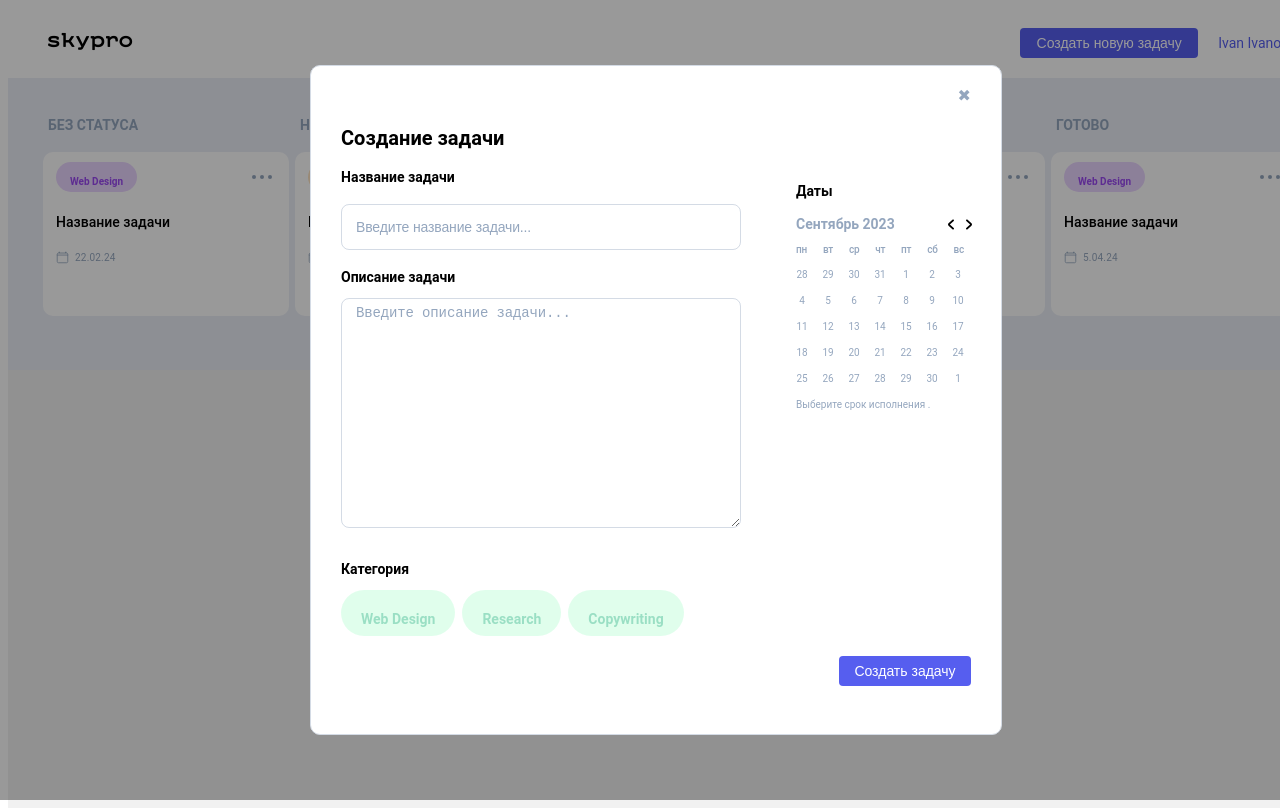
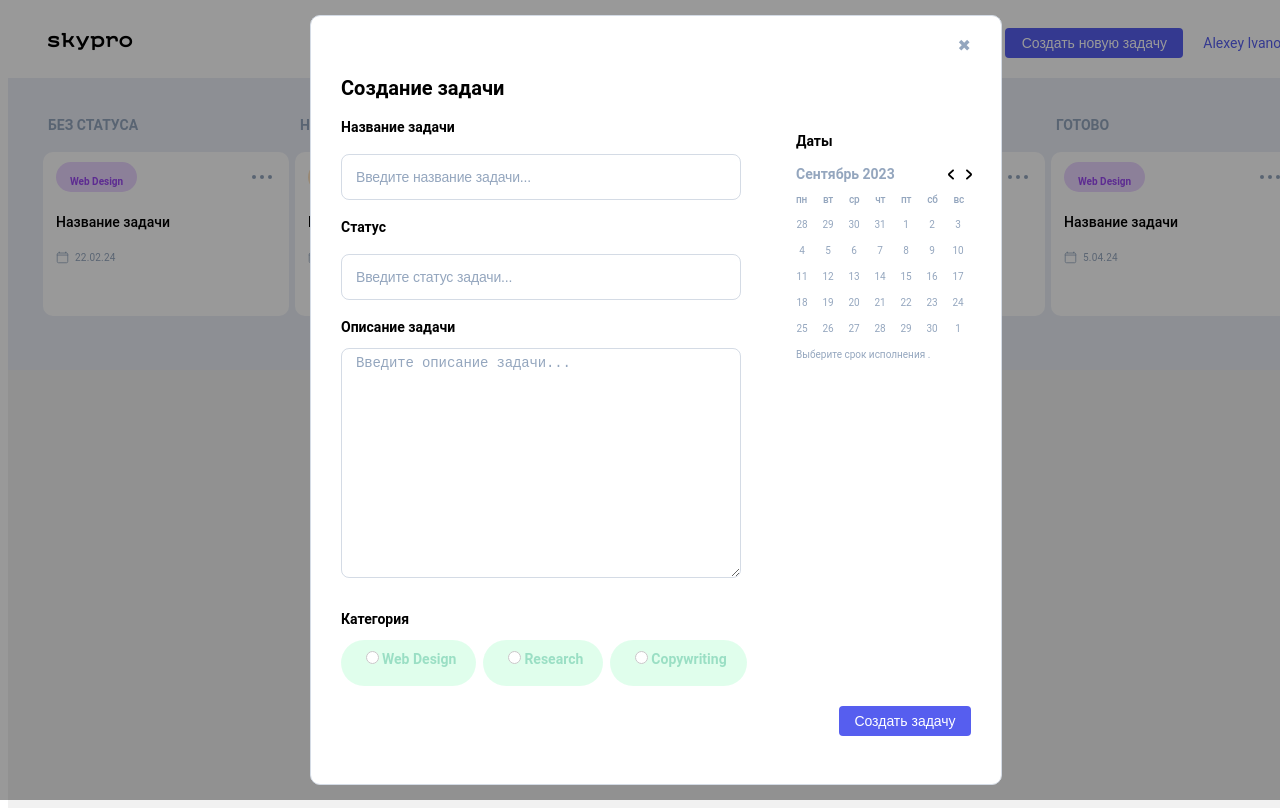
Before and after one commit to AlexeyIvanoof/skypro-kanban, a React (Vite) app: page /cardnew in a window 1280 px wide. Shown: the top 808 px of the page. Built offline with nearby package versions, Linux system fonts and the light colour scheme; no server answers; sample sign-in values are in the browser's storage.

Commit message:
проблема с добавлением задачи

```diff
--- a/src/App.jsx
+++ b/src/App.jsx
@@ -11,7 +11,6 @@ import PopNewCard from "./modal/PopNewCard/PopNewCard";
 import { useState } from "react";
 
 function App() {
-  //const user = true;
   const [user, setUser] = useState(localStorage.getItem('user') || null)
 
   return (
@@ -28,10 +27,10 @@ function App() {
        user={user}
        setUser={setUser} />}>
 
-      <Route path="/" element={<Layout />}>
+      <Route path="/" element={<Layout/>}>
       <Route path="card/:id" element={<CardPage/>} />
       <Route path="/cardnew" element={<PopNewCard/>} />
-      <Route path="/exit" element={<PopUser />} />
+      <Route path="/exit" element={<PopUser/>} />
       </Route>
       </Route>
 
--- a/src/Layout.jsx
+++ b/src/Layout.jsx
@@ -41,11 +41,11 @@ export function Layout() {
     setCards([...cards, newCard]);
   }
 
-  useEffect(() => {
+ /* useEffect(() => {
     setTimeout(() => {
       setIsLoading(false);
     }, 2000); // 2 секунды задержки
-  }, []);
+  }, []);*/
   return (
     <>
     <GlobalStyle />
--- a/src/components/Header/Header.jsx
+++ b/src/components/Header/Header.jsx
@@ -1,9 +1,9 @@
 import { useState } from 'react'
 import PopUserModal from '../../modal/PopUserModal/PopUserModal';
 import * as S from "./Header.stuled"
+import { Link } from 'react-router-dom';
 
-
-function Header({onCardAdd}) {
+function Header() {
     const[isOupen, setIsOupen] = useState(false)
     const handlClick = () => {
 		setIsOupen((prevState)=> !prevState)
@@ -17,8 +17,8 @@ function Header({onCardAdd}) {
 						<a href="" target="_self"><S.HeaderLogo src="logo.png" alt="logo"/></a>
 					</div>
 					<S.HeaderNav>
-						<S.HeaderBtnMainNew onClick={onCardAdd} id="btnMainNew"><a>Создать новую задачу</a></S.HeaderBtnMainNew>
-						<S.HeaderUser onClick={handlClick}>Ivan Ivanov</S.HeaderUser>
+					<Link to="/cardnew"><S.HeaderBtnMainNew id="btnMainNew"><a>Создать новую задачу</a></S.HeaderBtnMainNew></Link>
+						<S.HeaderUser onClick={handlClick}>Alexey Ivanov</S.HeaderUser>
 						{isOupen &&(<PopUserModal/>)}
 
 					</S.HeaderNav>
--- a/src/modal/PopNewCard/PopNewCard.jsx
+++ b/src/modal/PopNewCard/PopNewCard.jsx
@@ -1,8 +1,38 @@
 import Calendar from "../../components/Calendar/Calendar";
 import * as S from "./PopNewCard.stuled"
 import { Link } from "react-router-dom";
+import { AddTask } from "../../Api";
+import { useState } from "react";
+import { useNavigate } from "react-router-dom";
+
 
   function PopNewCard({theme}) {
+
+    const navigate = useNavigate();
+	const [error, setError] = useState(null);
+	const [title, setTitle] = useState("");
+	const [topic, setTopic] = useState("");
+	const [description, setDescription] = useState("");
+    const [status, setStatus] = useState("");
+    const [newCards, setNewCards] = useState(null);
+
+ const AddNewTask = async () => {
+      try {
+        const response = await AddTask({ title, topic, description, status});
+		setNewCards(response);
+        const newCard = {
+            title,
+            topic,
+            status,
+            description,
+          };
+          setNewCards([...newCards, newCard]);
+        navigate("/");
+      } catch (currentError) {
+        setError(currentError.message);
+        console.log(error);
+      }
+  };
 
     return (
         <S.PopNewCard id="popNewCard">
@@ -13,13 +43,47 @@ import { Link } from "react-router-dom";
                     <Link to="/"><S.PopNewCardClose>&#10006;</S.PopNewCardClose></Link>
                     <S.PopNewCardWrap>
                         <S.PopNewCardForm id="formNewCard" action="#">
+
                             <S.FormNewBlock>
                                 <S.Label htmlFor="formTitle">Название задачи</S.Label>
-                                <S.FormNewInput type="text" name="name" id="formTitle" placeholder="Введите название задачи..." autoFocus/>
+                                <S.FormNewInput
+                                type="text"
+                                name="name"
+                                id="formTitle"
+                                placeholder="Введите название задачи..." autoFocus
+                                value={title}
+                                onChange={(event) => {
+                                setTitle(event.target.value);
+                                }}
+                                />
                             </S.FormNewBlock>
+
+                            <S.FormNewBlock>
+                                <S.Label htmlFor="formTitle">Статус</S.Label>
+                                <S.FormNewInput
+                                type="text"
+                                name="name"
+                                id="formTitle"
+                                placeholder="Введите статус задачи..." autoFocus
+                                value={status}
+                                onChange={(event) => {
+                                setStatus(event.target.value);
+                                }}
+                                />
+                            </S.FormNewBlock>
+
                             <S.FormNewBlock>
                                 <S.Label  htmlFor="textArea" className="subttl">Описание задачи</S.Label>
-                                <S.FormNewArea name="text" id="textArea"  placeholder="Введите описание задачи..."></S.FormNewArea>
+                                <S.FormNewArea
+                                name="text"
+                                id="textArea"
+                                placeholder="Введите описание задачи..."
+                                value={description}
+                                onChange={(event) => {
+                                setDescription(event.target.value);
+                                }}>
+                                </S.FormNewArea>
+
                             </S.FormNewBlock>
                         </S.PopNewCardForm>
                         <S.PopNewCardCalendar>
@@ -53,18 +117,43 @@ import { Link } from "react-router-dom";
                     <S.PopNewCardCategories>
                         <S.CategoriesP>Категория</S.CategoriesP>
                         <S.CategoriesThemes>
-                            <S.CategoriesTheme $themeColor={theme} _active-category>
-                                <S.CatThemeP>Web Design</S.CatThemeP>
-                            </S.CategoriesTheme>
-                            <S.CategoriesTheme $themeColor={theme}>
-                                <S.CatThemeP>Research</S.CatThemeP>
-                            </S.CategoriesTheme>
-                            <S.CategoriesTheme $themeColor={theme}>
-                                <S.CatThemeP>Copywriting</S.CatThemeP>
-                            </S.CategoriesTheme>
+
+                        <S.CategoriesTheme $themeColor={theme}>
+                        <S.Input
+                           type="radio"
+                           value="Web Design"
+                           onChange={(event) => {
+                           setTopic(event.target.value);
+                           }}
+                       />
+                         <S.CatThemeP htmlFor="radio1">Web Design</S.CatThemeP>
+                         </S.CategoriesTheme>
+
+                             <S.CategoriesTheme $themeColor={theme}>
+                        <S.Input
+                           type="radio"
+                           value="Research"
+                           onChange={(event) => {
+                           setTopic(event.target.value);
+                           }}
+                       />
+                         <S.CatThemeP htmlFor="radio1">Research</S.CatThemeP>
+                         </S.CategoriesTheme>
+
+                         <S.CategoriesTheme $themeColor={theme}>
+                        <S.Input
+                           type="radio"
+                           value="Copywriting"
+                           onChange={(event) => {
+                           setTopic(event.target.value);
+                           }}
+                       />
+                         <S.CatThemeP htmlFor="radio1">Copywriting</S.CatThemeP>
+                         </S.CategoriesTheme>
+
                         </S.CategoriesThemes>
                     </S.PopNewCardCategories>
-                    <S.Button id="btnCreate">Создать задачу</S.Button>
+                    <S.Button id="btnCreate"onClick={AddNewTask}>Создать задачу</S.Button>
                 </S.PopNewCardContent>
             </S.PopNewCardBlock>
         </S.PopNewCardContainer>
--- a/src/modal/PopNewCard/PopNewCard.stuled.js
+++ b/src/modal/PopNewCard/PopNewCard.stuled.js
@@ -218,8 +218,11 @@ color: #000;
   line-height: 1;
 `;
 
+export const Input = styled.input`
 
-export const CatThemeP = styled.p`
+`;
+
+export const CatThemeP = styled.label`
 font-size: 14px;
   font-weight: 600;
   line-height: 14px;
--- a/src/pages/AuthPage/Login/Signin.jsx
+++ b/src/pages/AuthPage/Login/Signin.jsx
@@ -14,7 +14,7 @@ export function Signin({setUser}) {
 
 	const handleLogin = async () => {
 		try {
-		const response = await LoginApi(login, password);
+		const response = await LoginApi({login, password});
 		setUser(response);
 		localStorage.setItem("user", JSON.stringify(response));
 		setOffButton(true);
@@ -58,8 +58,8 @@ export function Signin({setUser}) {
 						}}
 						/>
 
-						<S.ModalBtnEnter id="btnEnter">
-							<S.ModalBtnEnterA onClick={handleLogin} disabled={offButton}>Войти</S.ModalBtnEnterA>
+						<S.ModalBtnEnter id="btnEnter" onClick={handleLogin} disabled={offButton}>
+							Войти
 						</S.ModalBtnEnter>
 
 						<S.ModalFormGroup>
--- a/src/pages/CardPage/CardPage.jsx
+++ b/src/pages/CardPage/CardPage.jsx
@@ -65,7 +65,7 @@ export function CardPage({theme}) {
                     </S.CategoriesThemeDown>
                     <S.PopBrowseBtnBrowse>
                         <div>
-                        <Link to="/cardnew"><S.BtnBrowse><S.BtnBorA>Редактировать задачу</S.BtnBorA></S.BtnBrowse></Link>
+                        <S.BtnBrowse><S.BtnBorA>Редактировать задачу</S.BtnBorA></S.BtnBrowse>
                             <S.BtnBrowse><S.BtnBorA>Удалить задачу</S.BtnBorA></S.BtnBrowse>
                         </div>
                         <Link to="/"><S.BtnBrowseClose><S.BtnBgA>Закрыть</S.BtnBgA></S.BtnBrowseClose></Link>
```
Also changed, not shown: src/Api.js (+6 -4 lines), src/pages/AuthPage/Registration/Signup.jsx (+5 -4 lines), src/pages/Exit/ExitPage.jsx (+19 -3 lines).
